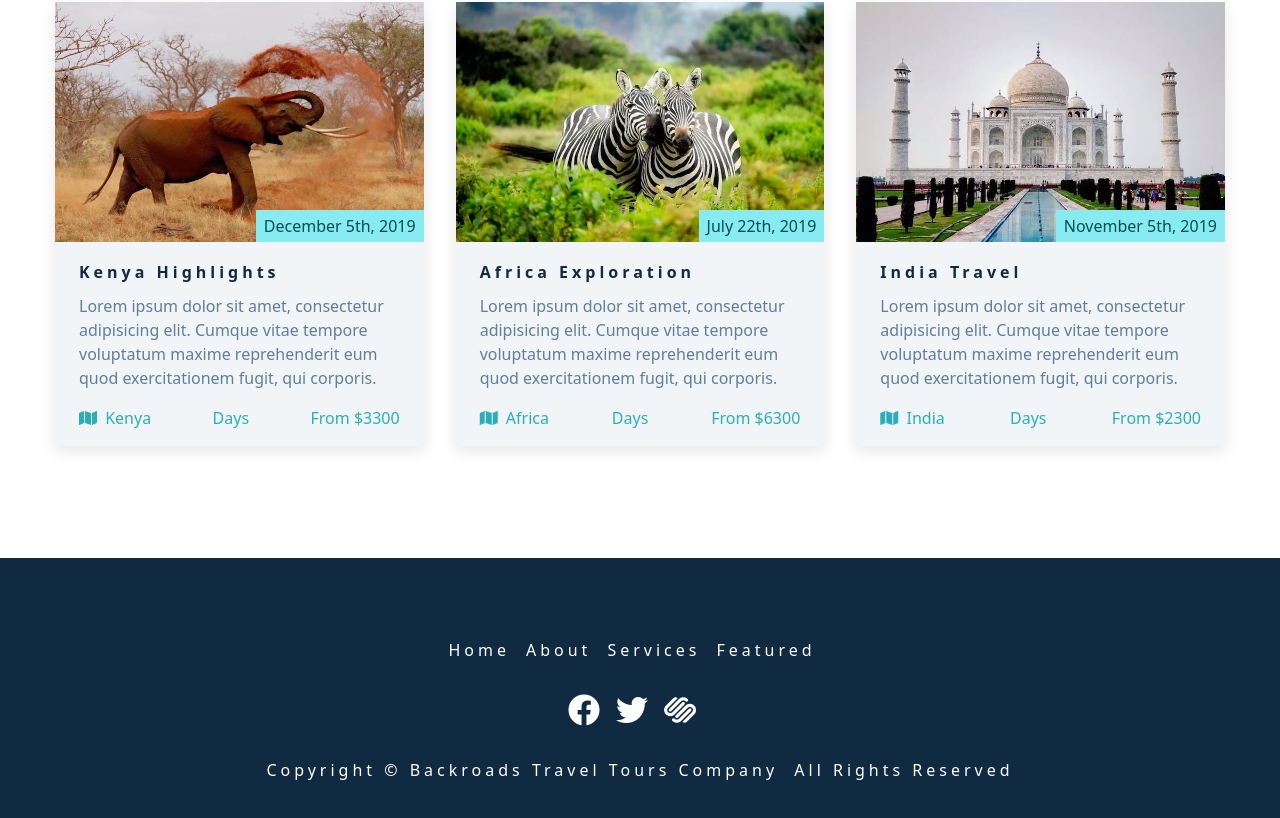
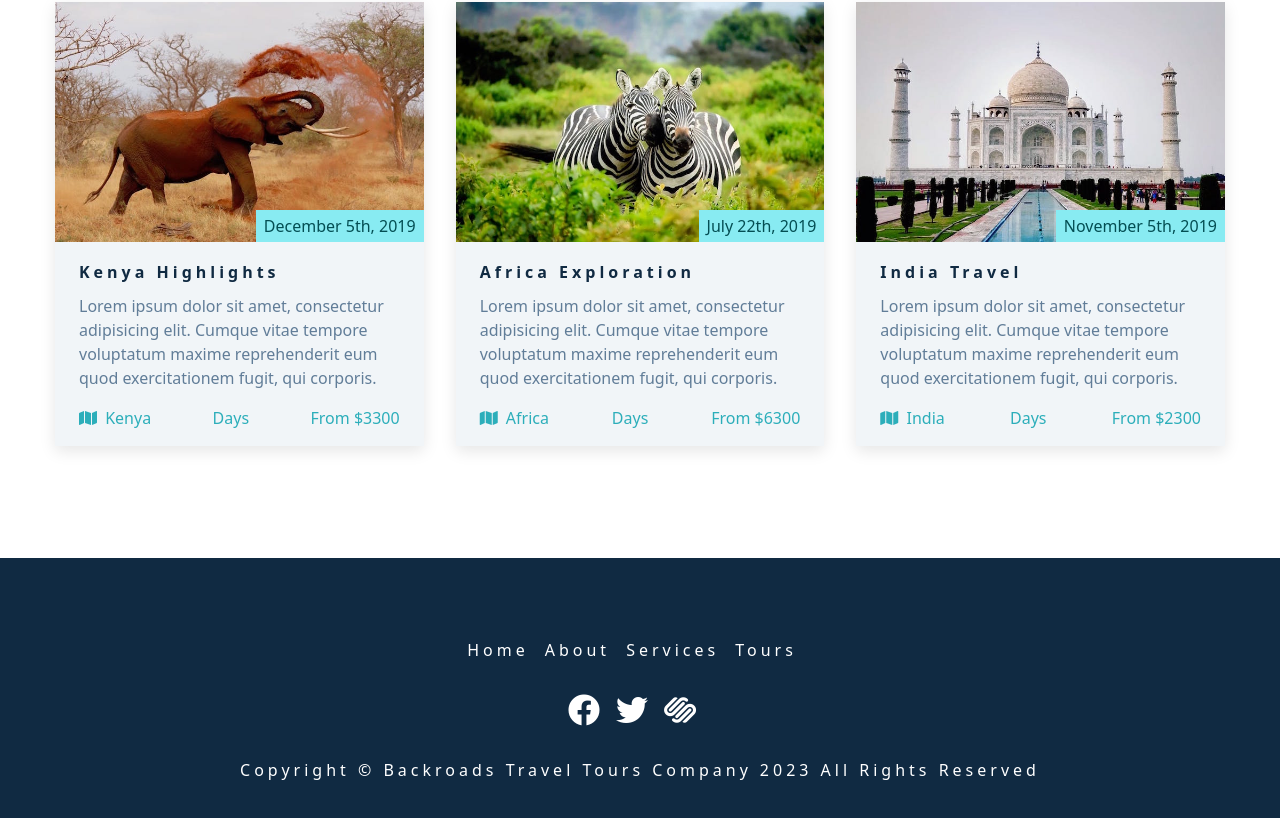
Before and after one commit to Crossroads30/backroads-app, a JavaScript app: page / in a window 1280 px wide. Shown: the part 2561-3379 px from the top of the page. Built offline with nearby package versions, Linux system fonts and the light colour scheme; the HTML template or start-up script is replaced by a standard one.

Commit message:
refactor: add map to footer links

```diff
--- a/src/components/Footer.js
+++ b/src/components/Footer.js
@@ -1,60 +1,35 @@
+import { pageLinks, socialLinks } from '../data'
+
 function Footer() {
-  return (
+	return (
 		<footer className='section footer'>
 			<ul className='footer-links'>
-				<li>
-					<a href='#home' className='footer-link'>
-						home
-					</a>
-				</li>
-				<li>
-					<a href='#about' className='footer-link'>
-						about
-					</a>
-				</li>
-				<li>
-					<a href='#services' className='footer-link'>
-						services
-					</a>
-				</li>
-				<li>
-					<a href='#featured' className='footer-link'>
-						featured
-					</a>
-				</li>
+				{pageLinks.map(link => {
+					const { id, href, text } = link
+					return (
+						<li key={id}>
+							<a href={href} className='footer-link'>
+								{text}
+							</a>
+						</li>
+					)
+				})}
 			</ul>
 			<ul className='footer-icons'>
-				<li>
-					<a
-						href='https://www.twitter.com'
-						target='_blank'
-						className='footer-icon'
-					>
-						<i className='fab fa-facebook'></i>
-					</a>
-				</li>
-				<li>
-					<a
-						href='https://www.twitter.com'
-						target='_blank'
-						className='footer-icon'
-					>
-						<i className='fab fa-twitter'></i>
-					</a>
-				</li>
-				<li>
-					<a
-						href='https://www.twitter.com'
-						target='_blank'
-						className='footer-icon'
-					>
-						<i className='fab fa-squarespace'></i>
-					</a>
-				</li>
+				{socialLinks.map(link => {
+					const { id, href, icon } = link
+					return (
+						<li key={id}>
+							<a href={href} target='_blank' className='footer-icon'>
+								<i className={icon}></i>
+							</a>
+						</li>
+					)
+				})}
 			</ul>
 			<p className='copyright'>
 				copyright &copy; Backroads travel tours company
-				<span id='date'></span> all rights reserved
+				<span id='date'>{new Date().getFullYear()}</span> all rights reserved
 			</p>
 		</footer>
 	)
```
